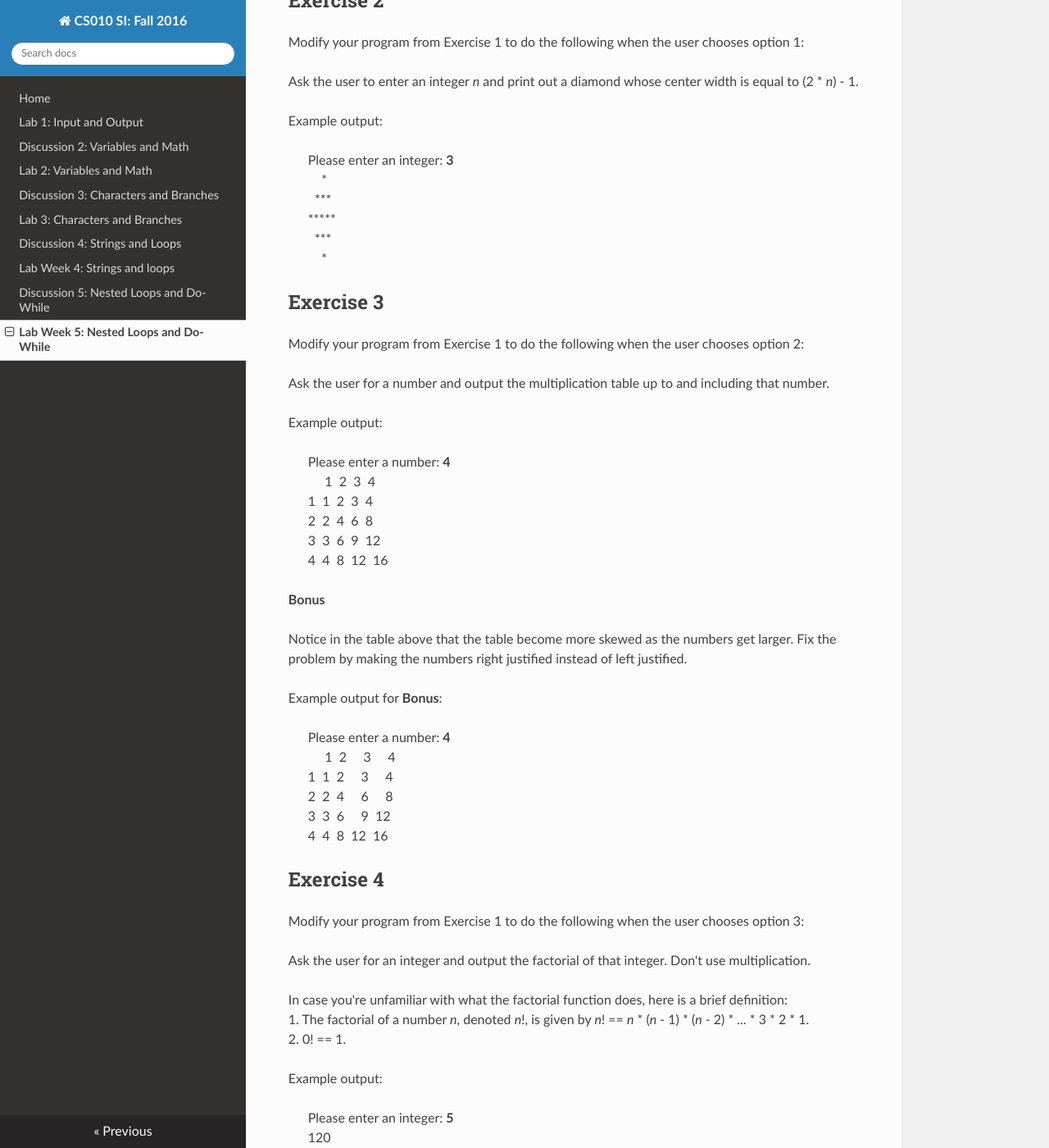
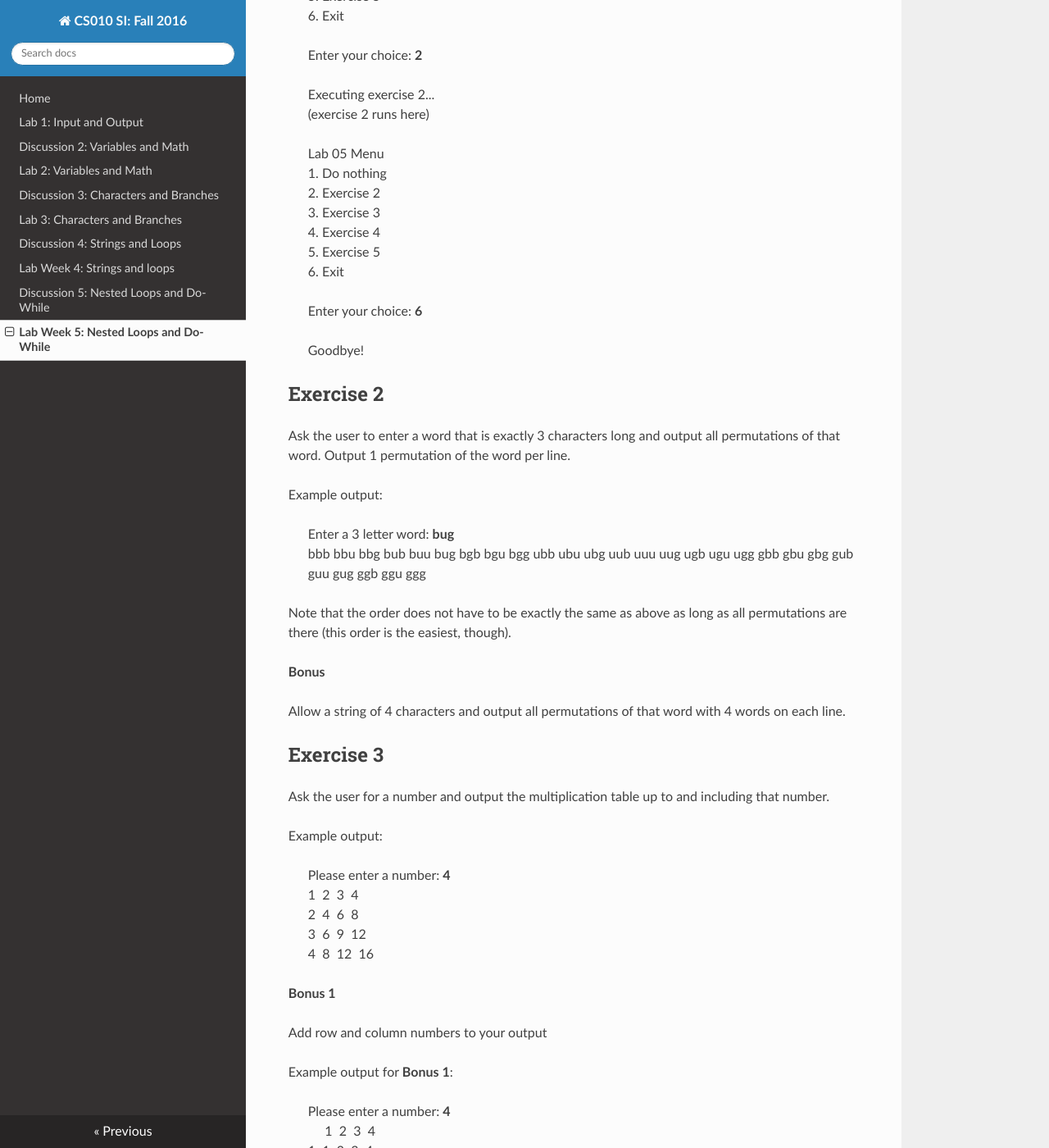
Before and after one commit to cs-si-ucr/cs10, an MkDocs documentation site: the page built from docs/lab05.md, in a window 1280 px wide and 1400 px high, scrolled down 1155 px. Shown: the whole window at 82% size. Built offline with MkDocs 1.6.1, drawn with Linux system fonts in a browser that asks for light colours; nearby versions of some CDN libraries; old or Windows-style settings are respelled for this version of MkDocs; some of the changed text lies outside the part shown.

Commit message:
rearranged exercises, changed goals

```diff
--- a/docs/lab05.md
+++ b/docs/lab05.md
@@ -17,7 +17,7 @@ Example output:
 > 3. Exercise 3<br>
 > 4. Exercise 4<br>
 > 5. Exercise 5<br>
-> 6. Exit<br>
+> 6. Exit
 >
 > Enter your choice: **1**
 >
@@ -28,6 +28,14 @@ Example output:
 > 4. Exercise 4<br>
 > 5. Exercise 5<br>
 > 6. Exit
+>
+> Enter your choice: **7**<br>
+> Invalid choice, try again.<br>
+> Enter your choice: **6**
+>
+> Goodbye!
+
+Another example:
 
 > Lab 05 Menu<br>
 > 1. Do nothing<br>
@@ -35,20 +43,115 @@ Example output:
 > 3. Exercise 3<br>
 > 4. Exercise 4<br>
 > 5. Exercise 5<br>
-> 6. Exit<br>
+> 6. Exit
 >
-> Enter your choice: **7**
-> Invalid choice, try again.<br>
+> Enter your choice: **2**
+>
+> Executing exercise 2...<br>
+> (exercise 2 runs here)
+>
+> Lab 05 Menu<br>
+> 1. Do nothing<br>
+> 2. Exercise 2<br>
+> 3. Exercise 3<br>
+> 4. Exercise 4<br>
+> 5. Exercise 5<br>
+> 6. Exit
+>
 > Enter your choice: **6**
 >
 > Goodbye!
 
+
 Exercise 2
 ---
 
-Modify your program from Exercise 1 to do the following when the user chooses option 1:
+Ask the user to enter a word that is exactly 3 characters long and output all permutations of that word.
+Output 1 permutation of the word per line.
 
-Ask the user to enter an integer *n* and print out a diamond whose center width is equal to (2 \* *n*) - 1.
+Example output:
+
+> Enter a 3 letter word: **bug**<br>
+> bbb
+> bbu
+> bbg
+> bub
+> buu
+> bug
+> bgb
+> bgu
+> bgg
+> ubb
+> ubu
+> ubg
+> uub
+> uuu
+> uug
+> ugb
+> ugu
+> ugg
+> gbb
+> gbu
+> gbg
+> gub
+> guu
+> gug
+> ggb
+> ggu
+> ggg
+
+Note that the order does not have to be exactly the same as above as long as all permutations are there (this order is the easiest, though).
+
+**Bonus**
+
+Allow a string of 4 characters and output all permutations of that word with 4 words on each line.
+
+
+Exercise 3
+---
+
+Ask the user for a number and output the multiplication table up to and including that number.
+
+Example output:
+
+> Please enter a number: **4**<br>
+> 1&nbsp;&nbsp;2&nbsp;&nbsp;3&nbsp;&nbsp;4<br>
+> 2&nbsp;&nbsp;4&nbsp;&nbsp;6&nbsp;&nbsp;8<br>
+> 3&nbsp;&nbsp;6&nbsp;&nbsp;9&nbsp;&nbsp;12<br>
+> 4&nbsp;&nbsp;8&nbsp;&nbsp;12&nbsp;&nbsp;16<br>
+
+**Bonus 1**
+
+Add row and column numbers to your output
+
+Example output for **Bonus 1**:
+
+> Please enter a number: **4**<br>
+> &nbsp;&nbsp;&nbsp;&nbsp;&nbsp;1&nbsp;&nbsp;2&nbsp;&nbsp;3&nbsp;&nbsp;4<br>
+> 1&nbsp;&nbsp;1&nbsp;&nbsp;2&nbsp;&nbsp;3&nbsp;&nbsp;4<br>
+> 2&nbsp;&nbsp;2&nbsp;&nbsp;4&nbsp;&nbsp;6&nbsp;&nbsp;8<br>
+> 3&nbsp;&nbsp;3&nbsp;&nbsp;6&nbsp;&nbsp;9&nbsp;&nbsp;12<br>
+> 4&nbsp;&nbsp;4&nbsp;&nbsp;8&nbsp;&nbsp;12&nbsp;&nbsp;16<br>
+
+**Bonus 2**
+
+Notice in the table above that the table become more skewed as the numbers get larger.
+Fix the problem by making the numbers right justified instead of left justified.
+
+Example output for **Bonus 2**:
+
+> Please enter a number: **4**<br>
+> &nbsp;&nbsp;&nbsp;&nbsp;&nbsp;1&nbsp;&nbsp;2&nbsp;&nbsp;&nbsp;&nbsp;&nbsp;3&nbsp;&nbsp;&nbsp;&nbsp;&nbsp;4<br>
+> 1&nbsp;&nbsp;1&nbsp;&nbsp;2&nbsp;&nbsp;&nbsp;&nbsp;&nbsp;3&nbsp;&nbsp;&nbsp;&nbsp;&nbsp;4<br>
+> 2&nbsp;&nbsp;2&nbsp;&nbsp;4&nbsp;&nbsp;&nbsp;&nbsp;&nbsp;6&nbsp;&nbsp;&nbsp;&nbsp;&nbsp;8<br>
+> 3&nbsp;&nbsp;3&nbsp;&nbsp;6&nbsp;&nbsp;&nbsp;&nbsp;&nbsp;9&nbsp;&nbsp;12<br>
+> 4&nbsp;&nbsp;4&nbsp;&nbsp;8&nbsp;&nbsp;12&nbsp;&nbsp;16<br>
+
+
+Exercise 4
+---
+
+Ask the user to enter an integer ``n`` and print out a diamond whose center width is equal to ``(2 * n) - 1``.
 
 Example output:
 
@@ -60,80 +163,41 @@ Example output:
 > &nbsp;&nbsp;&nbsp;&nbsp;\*<br>
 
 
-Exercise 3
+Exercise 5
 ---
 
-Modify your program from Exercise 1 to do the following when the user chooses option 2:
+Ask the user for an integer and output the factorial of that integer. Do not use multiplication.
 
-Ask the user for a number and output the multiplication table up to and including that number.
+In case you are unfamiliar with what the factorial function does, here is a brief definition:
 
-Example output:
-
-> Please enter a number: **4**<br>
-> &nbsp;&nbsp;&nbsp;&nbsp;&nbsp;1&nbsp;&nbsp;2&nbsp;&nbsp;3&nbsp;&nbsp;4<br>
-> 1&nbsp;&nbsp;1&nbsp;&nbsp;2&nbsp;&nbsp;3&nbsp;&nbsp;4<br>
-> 2&nbsp;&nbsp;2&nbsp;&nbsp;4&nbsp;&nbsp;6&nbsp;&nbsp;8<br>
-> 3&nbsp;&nbsp;3&nbsp;&nbsp;6&nbsp;&nbsp;9&nbsp;&nbsp;12<br>
-> 4&nbsp;&nbsp;4&nbsp;&nbsp;8&nbsp;&nbsp;12&nbsp;&nbsp;16<br>
-
-**Bonus**
-
-Notice in the table above that the table become more skewed as the numbers get larger. Fix the problem by making the numbers right justified instead of left justified.
-
-Example output for **Bonus**:
-> Please enter a number: **4**<br>
-> &nbsp;&nbsp;&nbsp;&nbsp;&nbsp;1&nbsp;&nbsp;2&nbsp;&nbsp;&nbsp;&nbsp;&nbsp;3&nbsp;&nbsp;&nbsp;&nbsp;&nbsp;4<br>
-> 1&nbsp;&nbsp;1&nbsp;&nbsp;2&nbsp;&nbsp;&nbsp;&nbsp;&nbsp;3&nbsp;&nbsp;&nbsp;&nbsp;&nbsp;4<br>
-> 2&nbsp;&nbsp;2&nbsp;&nbsp;4&nbsp;&nbsp;&nbsp;&nbsp;&nbsp;6&nbsp;&nbsp;&nbsp;&nbsp;&nbsp;8<br>
-> 3&nbsp;&nbsp;3&nbsp;&nbsp;6&nbsp;&nbsp;&nbsp;&nbsp;&nbsp;9&nbsp;&nbsp;12<br>
-> 4&nbsp;&nbsp;4&nbsp;&nbsp;8&nbsp;&nbsp;12&nbsp;&nbsp;16<br>
-
-Exercise 4
----
-
-Modify your program from Exercise 1 to do the following when the user chooses option 3:
-
-Ask the user for an integer and output the factorial of that integer. Don't use multiplication.
-
-In case you're unfamiliar with what the factorial function does, here is a brief definition:<br>
-1. The factorial of a number *n*, denoted *n*!, is given by *n*! == *n* \* (*n* - 1) \* (*n* - 2) \* ... \* 3 \* 2 \* 1.<br>
-2. 0! == 1.<br>
+>1. The factorial of a number ``n``, denoted ``n!``, is given by ``n! == n * (n-1) * (n-2) * (n-3) * ... * 3 * 2 * 1``<br>
+>2. The special case of ``n == 0`` is defined as follows:<br>
+>3. ``0! == 1``
 
 Example output:
 
 > Please enter an integer: **5**<br>
-> 120
+> 5! == 120
 
 **Bonus**
 
 If the user enters a negative or floating point number alert the user that their input is invalid and re-prompt the user.
 
-Example output for **Bonus**:
+Example output 1 for **Bonus**:
 
 > Please enter an integer: **-1**<br>
 > Error: Invalid Input!<br>
 > Please enter an integer: **0**<br>
 > 1
 
-Exercise 5
----
+Example output 2 for **Bonus**:
 
-Modify your program from Exercise 1 to do the following when the user chooses option 4:
+> Please enter an integer: **1.4**<br>
+> Error: Invalid Input!<br>
+> Please enter an integer: **3.0**<br>
+> 6
 
-Ask the user to enter a word that is exactly 3 characters long and output all permutations of that word, 2 words on each line.
 
-Example output:
-
-> Enter a 3 letter word: **bug**<br>
-> bug bgu<br>
-> ugb ubg<br>
-> gub gbu
-
-Note that the order doesn't have to be exactly the same as above as long as all permutations are there.
-
-**Bonus**
-
-Modify Exercise 5 to allow a string of 4 characters and output all permutations of that word with 4 words on each line.
 
 Quiz!
 ---
```
